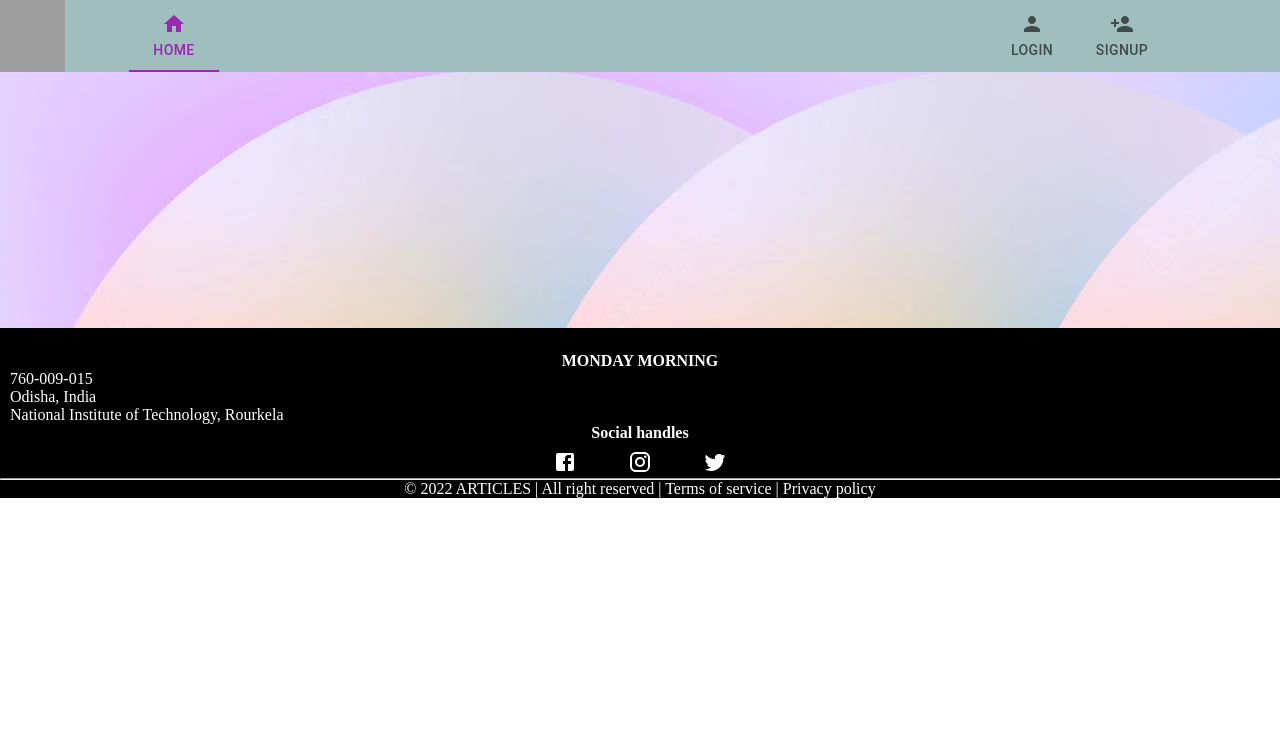
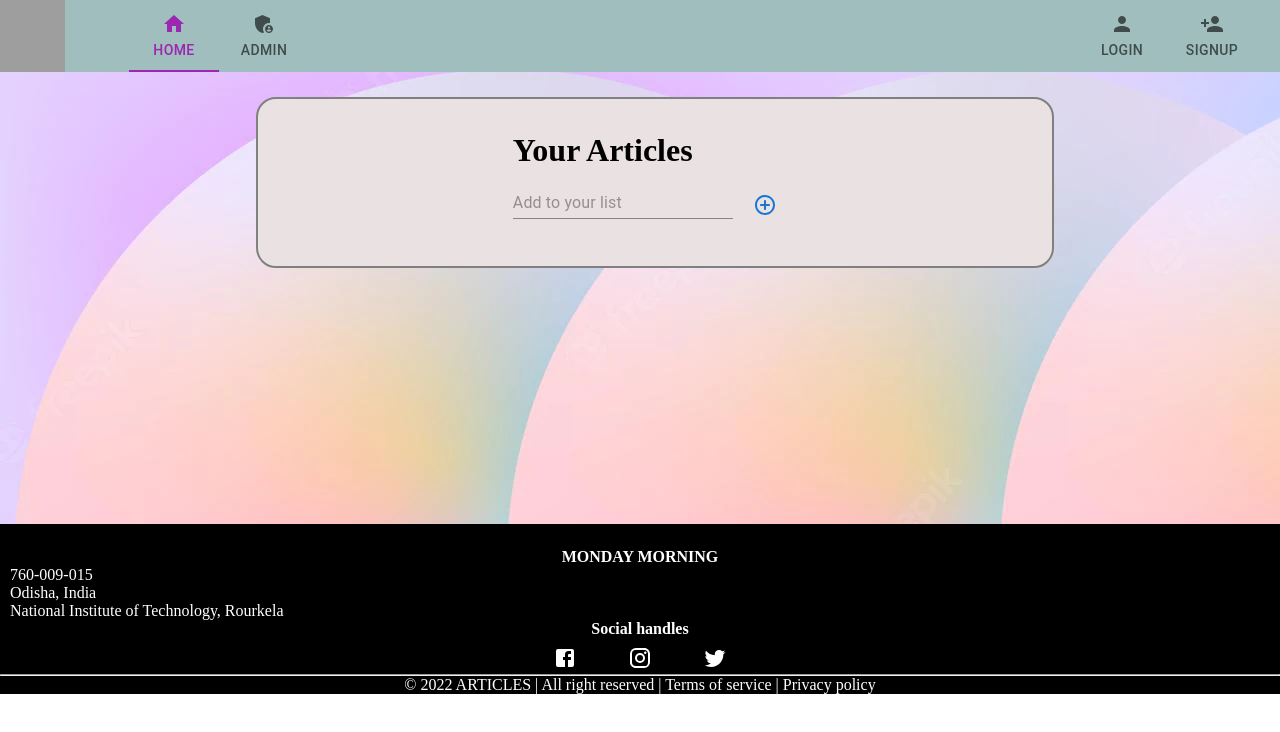
Before and after one commit to anish-patro/MM-SummerTask-2022-Web, a React (Create React App) app: page /Admin in a window 1280 px wide. Shown: the top 732 px of the page. Built offline with nearby package versions, Linux system fonts and the light colour scheme; grey boxes are pictures that could not be loaded.

Commit message:
Admin tab and features added

```diff
--- a/src/Admin.js
+++ b/src/Admin.js
@@ -0,0 +1,41 @@
+
+import React from "react";
+import Button from '@mui/material/Button';
+import AddCircleOutlineRoundedIcon from '@mui/icons-material/AddCircleOutlineRounded';
+import TextField from '@mui/material/TextField';
+import ListCom from "./ListCom";
+import { useState } from "react";
+ const Admin=()=>{
+     const[item,setItem]=useState("");
+     const[newitem,setNewItem]=useState([]);
+     const itemEvent=(event)=>{
+         setItem(event.target.value);
+     };
+     const listOfItems=()=>{
+         setNewItem((prevValue)=>{
+             return[...prevValue,item];
+         });
+         setItem("");
+     };
+   return(
+   <>
+    <div className="main_div">
+      <div className="center_div">
+          <br />
+          <h1>Your Articles</h1> <br />
+          <TextField id="standard-basic" placeholder="Add to your list" value={item} onChange={itemEvent} variant="standard" />
+          <Button className="newBtn" onClick={listOfItems}>< AddCircleOutlineRoundedIcon/></Button>
+          <br />
+          <ol>
+              {newitem.map((val,index)=>{
+                  return <ListCom key={index} text={val}/>;
+              })}
+
+              </ol><br /></div>
+    </div>
+
+
+   </>
+   )
+ }
+ export default Admin;
--- a/src/App.css
+++ b/src/App.css
@@ -213,3 +213,15 @@ font-weight: bold;
   display: inline;
   white-space: nowrap;
 }
+.main_div{
+  display: flex;
+    justify-content: center;
+    margin-top: 25px;
+    border: 2px solid gray;
+    width: 62vw;
+    margin-left: 20%;
+    border-radius: 20px;
+    background-color: rgb(234, 226, 226);
+    padding-bottom: 25px;
+    padding-top: 15px;
+}
--- a/src/App.js
+++ b/src/App.js
@@ -6,11 +6,12 @@ import Signup from "./Signup";
 import Login from "./Login";
 
 import './App.css';
+import Admin from "./Admin";
 const App=()=> {
   return (
     <>
        <div className="Content">
-       {/* <img src={background_image} className="blur_image" alt="blur_image" /> */}
+
       <BrowserRouter>
 
       <Header/>
@@ -18,6 +19,7 @@ const App=()=> {
         <Routes>
           <Route  path="/" element={<Home/>}></Route>
           <Route  path="/Home" element={<Home/>}></Route>
+          <Route  path="/Admin" element={<Admin/>}></Route>
           <Route  path="/Signup" element={<Signup/>}></Route>
           <Route  path="/Login" element={<Login/>}></Route>
 
--- a/src/Header.js
+++ b/src/Header.js
@@ -7,7 +7,7 @@ import {Link} from "react-router-dom";
 import "./Header.css";
 import './App.css';
 import HomeIcon from "@mui/icons-material/Home";
-
+import AdminPanelSettingsIcon from '@mui/icons-material/AdminPanelSettings';
 import PersonIcon from '@mui/icons-material/Person';
 import PersonAddIcon from '@mui/icons-material/PersonAdd';
 
@@ -29,6 +29,7 @@ export default function ColorTabs() {
       >
         <img src={logo} className="logo" alt="logo" />
         <Tab sx={{marginLeft:"5%"}} value="one" label="Home" icon={<HomeIcon/>}  component={Link} to="/Home" />
+        <Tab  value="two" label="Admin" icon={< AdminPanelSettingsIcon/>}  component={Link} to="/Admin" />
         <Tab sx={{marginLeft:"60%"}} value="three" label="Login" icon={<PersonIcon/>} component={Link} to="/Login"/>
         <Tab value="four" label="Signup" icon={<PersonAddIcon/>}  component={Link} to="/Signup" />
       </Tabs>
--- /dev/null
+++ b/src/ListCom.js
@@ -0,0 +1,20 @@
+import React,{useState} from "react";
+import DeleteIcon from '@mui/icons-material/Delete';
+const ListCom=(props)=>{
+    const[line,setLine]=useState(false);
+    const cutIt=()=>{
+        setLine(true);
+
+    };
+    return(
+        <div className="todo_style">
+            <span onClick={cutIt}>
+                <DeleteIcon className="deleteIcon"/>
+            </span>
+            <li style={{textDecoration:line?"line-through":"none"}}>
+                {props.text}
+            </li>
+        </div>
+    );
+};
+export default ListCom;
```
